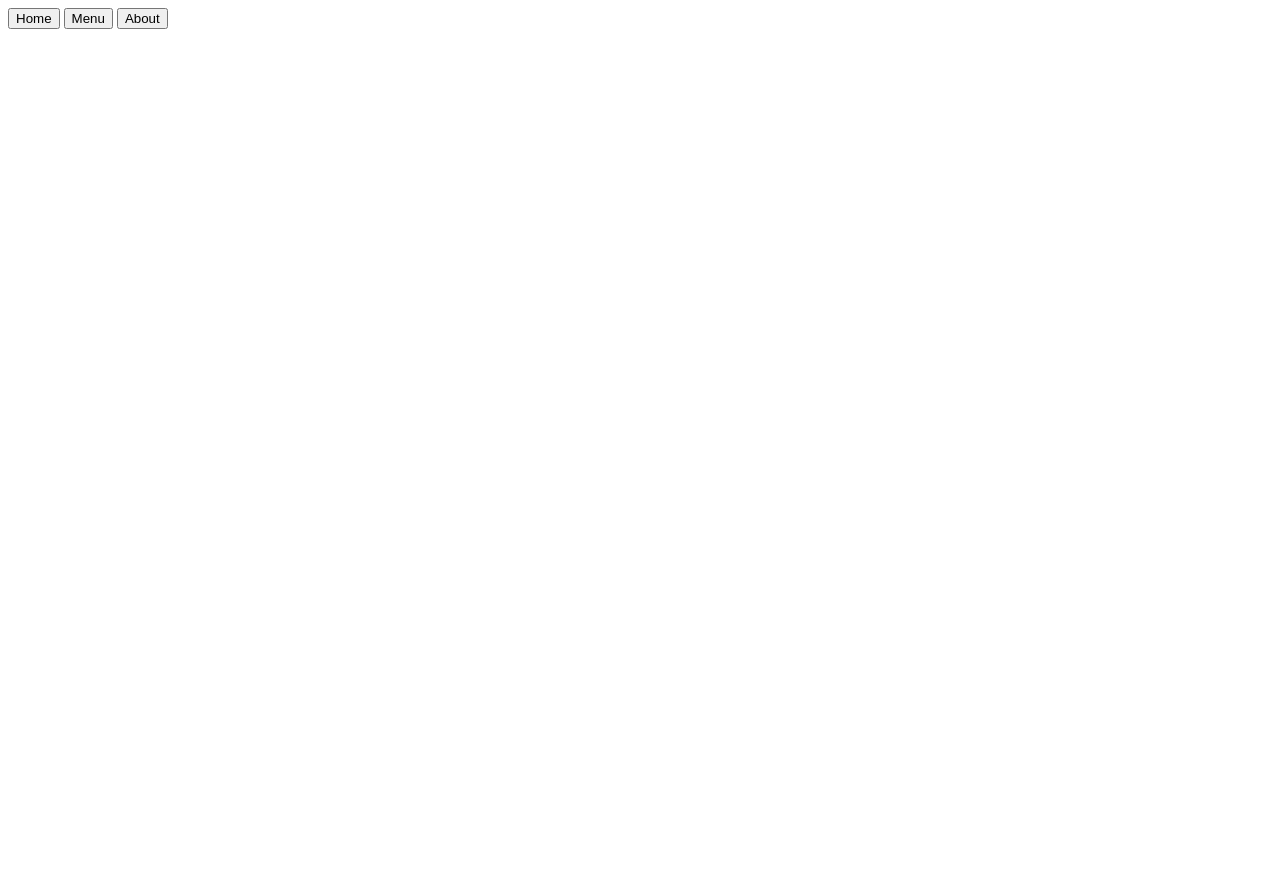
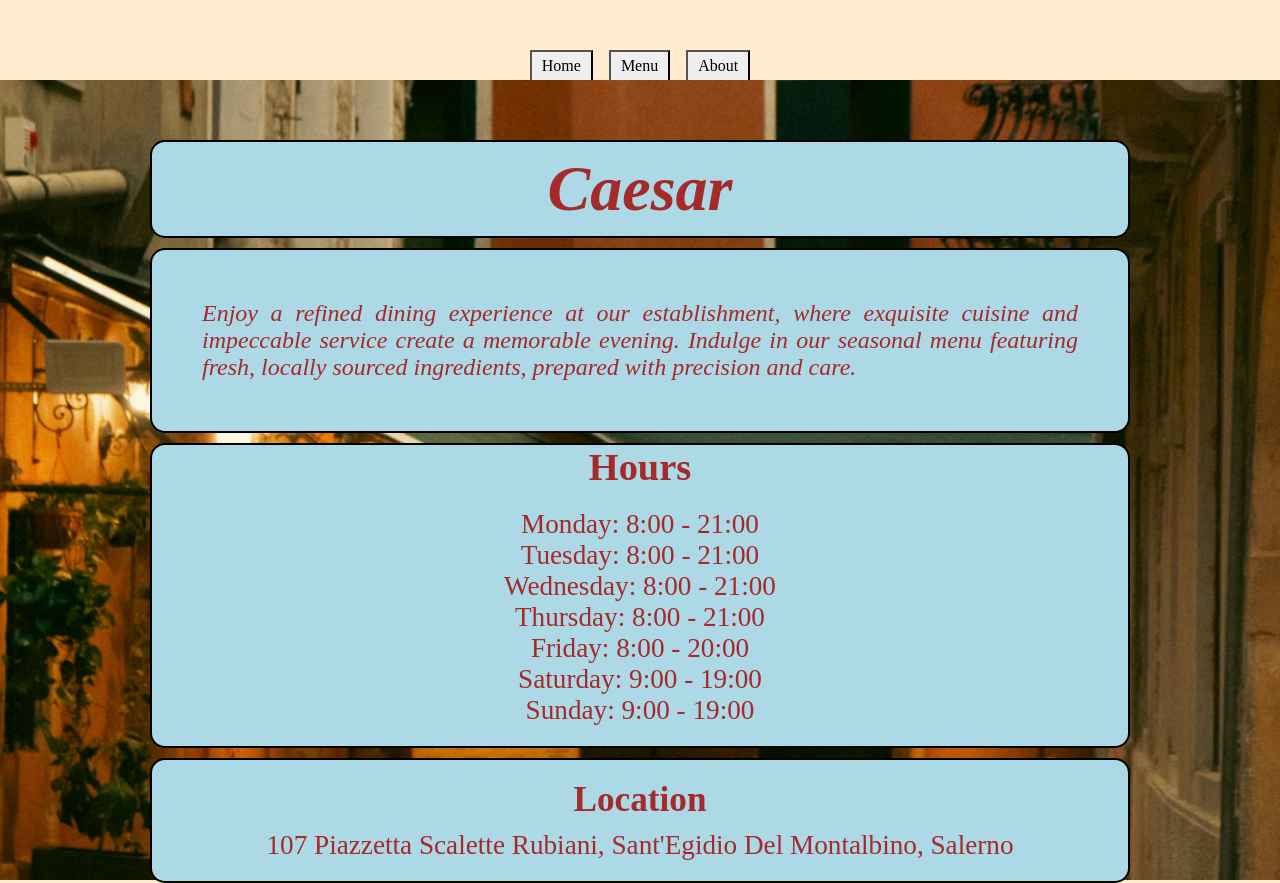
Before and after one commit to PanibratovR3/Restaurant-Page, a website built with webpack: page src/template.html in a window 1280 px wide. Before the commit the page ends 800 px from the top, so only its background shows below. Built offline with nearby package versions, Linux system fonts and the light colour scheme.

Commit message:
Created static primary page with information about restaurant.

```diff
--- /dev/null
+++ b/src/style.css
@@ -0,0 +1,90 @@
+* {
+    margin: 0;
+    padding: 0;
+    box-sizing: border-box;
+}
+
+body {
+    background-color: blanchedalmond;
+}
+
+nav {
+    display: flex;
+    justify-content: center;
+    align-items: end;
+    padding-top: 50px;
+    gap: 16px;
+}
+
+button {
+    font: inherit;
+    font-size: 100%;
+    padding: 5px 10px;
+    border-bottom: none;
+}
+
+.selected {
+    background-color: black;
+    color: white;
+}
+
+#content {
+    background: url("images/restaurant.jpg");
+    background-size: cover;
+    background-position: center;
+    padding-top: 50px;
+    height: 100vh;
+    padding-bottom: 70px;
+}
+
+#content > div {
+    margin: 10px 150px;
+    border: 2px solid black;
+    background-color: lightblue;
+    color: brown;
+    border-radius: 15px;
+}
+
+.restaurant-name {
+    text-align: center;
+    padding: 10px 0;
+    font-weight: bold;
+    font-style: italic;
+    font-size: 4rem;
+}
+
+.restaurant-info {
+    padding: 50px;
+    font-size: 1.5rem;
+    text-align: justify;
+    font-style: oblique;
+}
+
+.restaurant-schedule-header {
+    font-weight: bold;
+    font-size: 2.4rem;
+    text-align: center;
+}
+
+ul {
+    text-align: center;
+    margin: 20px 0;
+    font-size: 1.7rem;
+    list-style-type: none;
+}
+
+.restaurant-address {
+    padding: 20px;
+    text-align: center;
+    margin-bottom: 10px;
+}
+
+.restaurant-address-header {
+    font-weight: bold;
+    font-size: 2.2rem;
+    margin-bottom: 10px;
+}
+
+.address {
+    font-size: 1.7rem;
+}
--- a/src/template.html
+++ b/src/template.html
@@ -3,16 +3,44 @@
 <head>
     <meta charset="UTF-8">
     <meta name="viewport" content="width=device-width, initial-scale=1.0">
+    <link rel="stylesheet" href="style.css" />
     <title>Restaurant Page</title>
 </head>
 <body>
     <header>
         <nav>
-            <button>Home</button>
-            <button>Menu</button>
-            <button>About</button>
+            <button class="navigation">Home</button>
+            <button class="navigation">Menu</button>
+            <button class="navigation">About</button>
         </nav>
     </header>
-    <div id="content"></div>
+    <div id="content">
+        <div class="restaurant-name">Caesar</div>
+        <div class="restaurant-info">
+            Enjoy a refined dining experience at our establishment, where exquisite cuisine
+            and impeccable service create a memorable evening. Indulge in our seasonal menu
+            featuring fresh, locally sourced ingredients, prepared with precision and care.
+        </div>
+        <div class="restaurant-shcedule">
+            <div class="restaurant-schedule-header">Hours</div>
+            <ul>
+                <li>Monday: 8:00 - 21:00</li>
+                <li>Tuesday: 8:00 - 21:00</li>
+                <li>Wednesday: 8:00 - 21:00</li>
+                <li>Thursday: 8:00 - 21:00</li>
+                <li>Friday: 8:00 - 20:00</li>
+                <li>Saturday: 9:00 - 19:00</li>
+                <li>Sunday: 9:00 - 19:00</li>
+            </ul>
+        </div>
+        <div class="restaurant-address">
+            <div class="restaurant-address-header">
+                Location
+            </div>
+            <div class="address">
+                107 Piazzetta Scalette Rubiani, Sant'Egidio Del Montalbino, Salerno
+            </div>
+        </div>
+    </div>
 </body>
 </html>
```
Also changed, not shown: src/images/restaurant.jpg (added).
